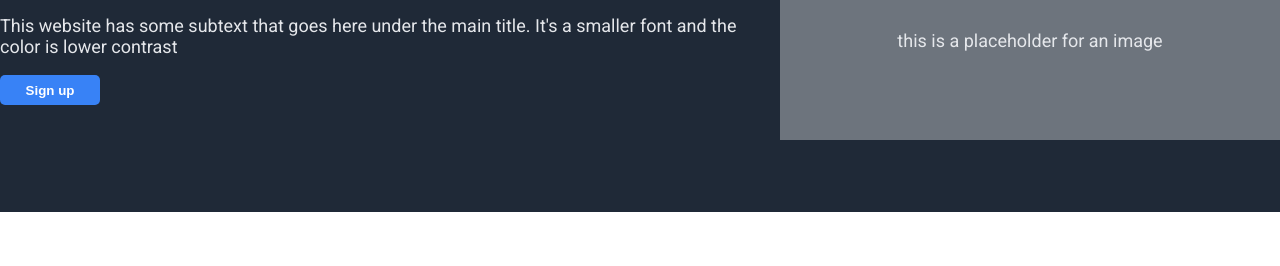
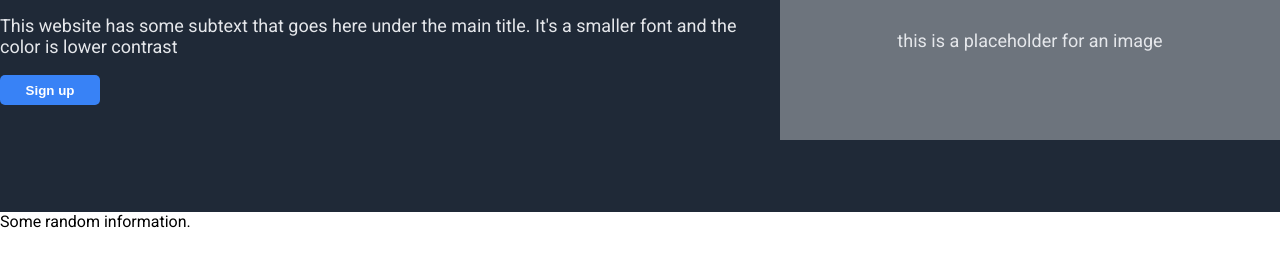
Before and after one commit to Serban-Petru/final-flex, a plain HTML site: page index.html in a window 1280 px wide. Shown: the part 88-354 px from the top of the page. Drawn offline with Linux system fonts and the light colour scheme.

Commit message:
alte adaugari

```diff
--- a/index.html
+++ b/index.html
@@ -39,11 +39,11 @@
             </div>
 
         </div>
+    </div>
 
-
-
-
-
+    <div class="middel">
+        <div class="information-header">Some random information.</div>
+        <div class="box"></div>
     </div>
 
 
```
